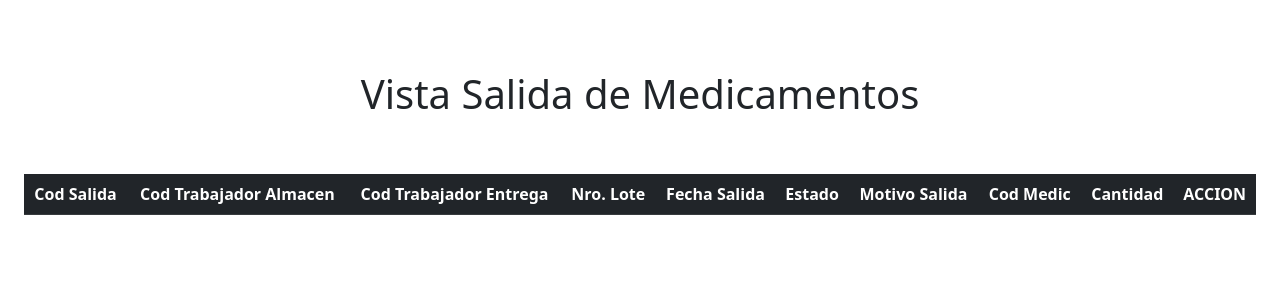
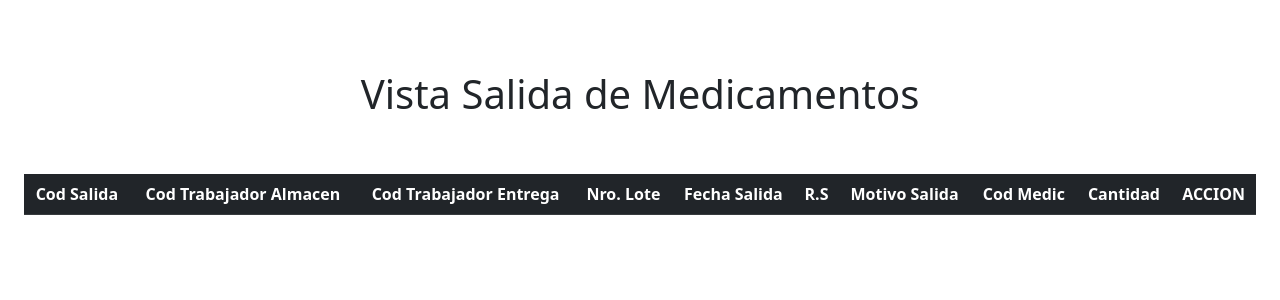
Before and after one commit to KatyaCP/grupoD_InventarioFarmacia, a PHP site: page /vista/vistaSalida.php in a window 1280 px wide. Shown: the part 74-374 px from the top of the page. Run offline with PHP 8.4, Linux system fonts and the light colour scheme; the visitor is signed in with stand-in values (Sample User, id 1); data that the repository does not hold is empty.

Commit message:
actualizacion

```diff
--- a/BD/DdEconofarm.sql
+++ b/BD/DdEconofarm.sql
@@ -1,6 +1,6 @@
-/*drop database BdFarmaciaAzul;*/
-create database BdFarmaciaAzul;
-use BdFarmaciaAzul;
+/*drop database BdEconofarm;*/
+create database BdEconofarm;
+use BdEconofarm;
 /*-----------------------------------------*/
 create table Tmedicamento(
 IdMedic int auto_increment not null,
--- a/BD/Inserts.sql
+++ b/BD/Inserts.sql
@@ -1,4 +1,4 @@
-use bdfarmaciaAzul;
+use BdEconofarm;
 insert into Tproveedor (RazonSocial,RUC,Celular,Email) values ("BSfarm","20745812475",924814753,"@gmail.com");
 insert into Tproveedor (RazonSocial,RUC,Celular,Email) values ("Maxin Farma Asociados ","20745512475",933814753,"@gmail.com");
 insert into Tproveedor (RazonSocial,RUC,Celular,Email) values ("GAG Logistics & Purchasing","20745952475",900814753,"@gmail.com");
--- a/BD/procedimientosAlmacenados.sql
+++ b/BD/procedimientosAlmacenados.sql
@@ -1,4 +1,4 @@
-use bd;
+use BdEconofarm;
 DELIMITER //
 CREATE PROCEDURE Eliminar_Medicamento(
 IN _IdMedic int
--- a/Modelo/modeloProveedor.php
+++ b/Modelo/modeloProveedor.php
@@ -13,6 +13,7 @@
             $this->Celular=$cel;
             $this->Email=$mail;
         }
+        //
         public function registraProve($conexion)
         {
             $sentencia = $conexion->prepare("INSERT INTO Tproveedor(RazonSocial,RUC,Celular,Email) VALUES (?,?,?,?)");
@@ -25,6 +26,7 @@
             }
             else return "problemas en el registro";
         }
+        //
         public function verProveedor($conexion)
         {
             $resultado=$conexion->prepare("SELECT * FROM Tproveedor");
--- a/controlador/controladorIngreso.php
+++ b/controlador/controladorIngreso.php
@@ -4,7 +4,7 @@
     require_once("conexion.php");
     class controlIngreso
     {
-        //private $conexion;
+
         private $newIngre;
         private $newDetIng;
         public function __construct()
@@ -101,7 +101,7 @@
             <input class="form-control" type="text" name="fechaIngreso" value="<?php echo $prepararIng['FechaIngreso'] ?>">
             </div>
             <div class="mb-3">
-            <label class="form-label" for="">Observacion</label>
+            <label class="form-label" for="">R.S</label>
             <input class="form-control" type="text" name="estado" value="<?php echo $prepararIng['Estado'] ?>">
             </div>
             <div class="mb-3" id="selectmotivo">
--- a/controlador/controladorSalida.php
+++ b/controlador/controladorSalida.php
@@ -96,7 +96,7 @@
             <input class="form-control" type="text" name="fechaSalida" value="<?php echo $prepararSalid['FechaSalida'] ?>">
             </div>
             <div class="mb-3">
-            <label class="form-label" for="">Estado</label>
+            <label class="form-label" for="">R.S</label>
             <input class="form-control" type="text" name="estado" value="<?php echo $prepararSalid['estado'] ?>">
             </div>
             <div class="mb-3" id="selectmotivo">
--- a/vista/ActualizarIngreso.php
+++ b/vista/ActualizarIngreso.php
@@ -1,16 +1,20 @@
 <?php
 session_start();
+
 if(!isset($_SESSION['almacenero']))
 {
     header("location:inicioSesion.php");
     die();
 }
+
 else $varSesion=$_SESSION['almacenero'];
 require('../controlador/controladorIngreso.php');
 
 $control = new controlIngreso();
+
 if(isset($_POST["idmedic"]) && isset($_POST["idprov"])&& isset($_POST["idtrabaj"])&& isset($_POST["idingreso"])&&isset($_POST["NroLote"]) && isset($_POST["fechaVencimiento"])&& isset($_POST["fechaIngreso"])&& isset($_POST["estado"])&& isset($_POST["motivoI"])&& isset($_POST["cantidad"]))
 {
+
     $idIng = $_POST["idingreso"];
     $idtraj = $_POST["idtrabaj"];
     $idProv = $_POST["idprov"];
@@ -21,6 +25,7 @@ if(isset($_POST["idmedic"]) && isset($_POST["idprov"])&& isset($_POST["idtrabaj"
     $motivo= $_POST["motivoI"];
     $idMedic= $_POST["idmedic"];
     $cant= $_POST["cantidad"];
+    //
     $control->ActualizarIngreso($idIng,$idtraj,$idProv,$Nrolote,$fechaVen,$fechaIn,$estado,$motivo,$idMedic,$cant);
 
 }
@@ -70,6 +75,7 @@ if(isset($_POST["idmedic"]) && isset($_POST["idprov"])&& isset($_POST["idtrabaj"
     <br>
     <h1>ACTUALIZAR INGRESO</h1>
     <?php
+    //
     $control->datosActualizarIng();
     ?>
 </div>
--- a/vista/registrarIngresoM.php
+++ b/vista/registrarIngresoM.php
@@ -154,6 +154,7 @@ if(isset($_POST["idmedic"]) && isset($_POST["idprov"])&& isset($_POST["idtrabaj"
     $motivo= $_POST["motivoI"];
     $idMedic= $_POST["idmedic"];
     $cant= $_POST["cantidad"];
+
     $control->registrarNuevoIngreso($idIng,$idtraj,$idProv,$Nrolote,$fechaVen,$fechaIn,$estado,$motivo,$idMedic,$cant);
 
 }
--- a/vista/registrarMedic.php
+++ b/vista/registrarMedic.php
@@ -86,6 +86,7 @@ else $varSesion=$_SESSION['almacenero'];
     </form>
 </div>
 <script>
+
     function convertir(nombreInput)
         {
             if(nombreInput.value=="Otro")
--- a/vista/vistaIngreso.php
+++ b/vista/vistaIngreso.php
@@ -48,7 +48,7 @@ else $varSesion=$_SESSION['almacenero'];
     <th>Nro. Lote </th>
     <th>Fecha Vencimiento</th>
     <th>Fecha Ingreso</th>
-    <th>Observacion</th>
+    <th>R.S</th>
     <th>Motivo</th>
     <th>Cantidad</th>
     <th>Cod Medic</th>
--- a/vista/vistaSalida.php
+++ b/vista/vistaSalida.php
@@ -47,7 +47,7 @@ else $varSesion=$_SESSION['almacenero'];
     <th>Cod Trabajador Entrega</th>
     <th>Nro. Lote </th>
     <th>Fecha Salida</th>
-    <th>Estado</th>
+    <th>R.S</th>
     <th>Motivo Salida</th>
     <th>Cod Medic</th>
     <th>Cantidad</th>
```
Also changed, not shown: controlador/controladorProveedor.php (+8 -2 lines), vista/registrarProveedor.php (+7 -1 lines), Modelo/modeloIngreso.php (line endings or trailing spaces), vista/plantillaMenu.php (line endings or trailing spaces).
